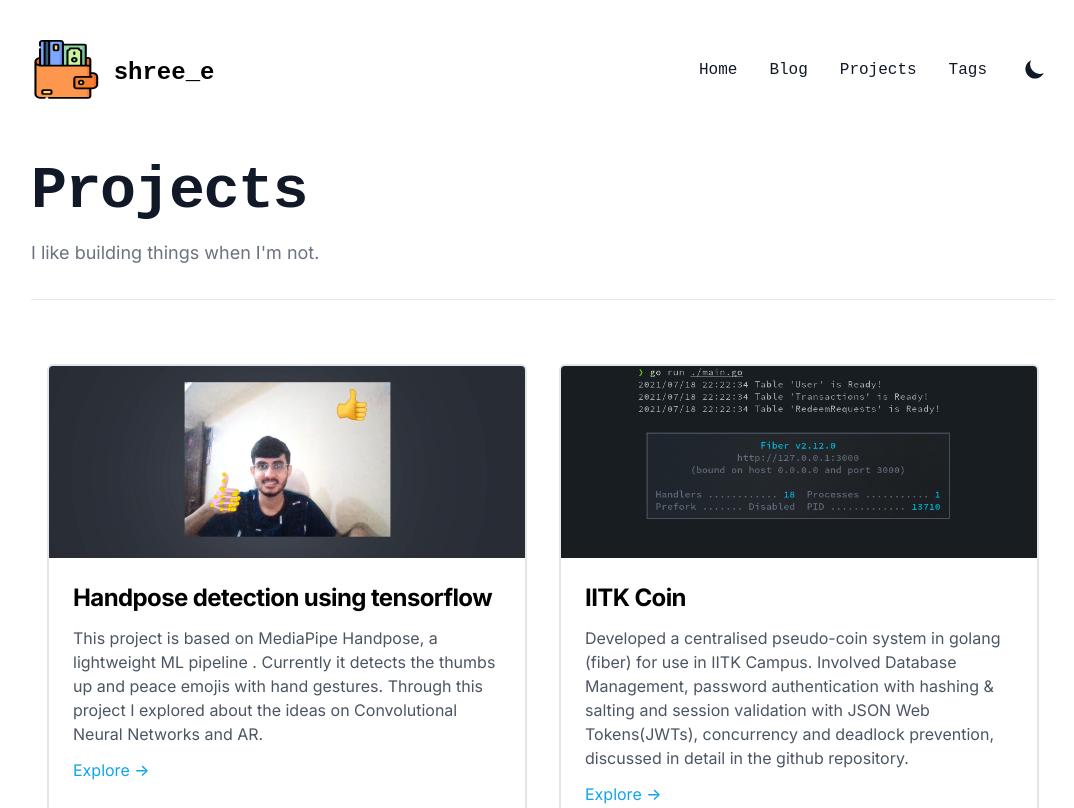
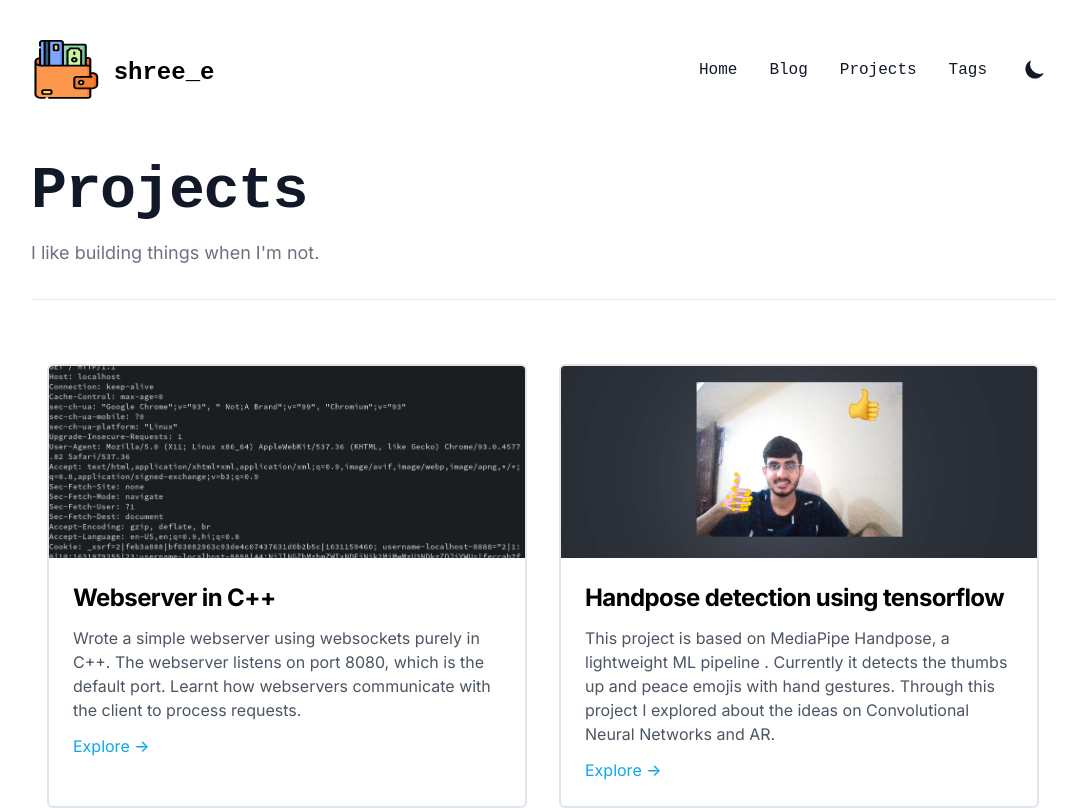
Before and after one commit to abhishekshree/abhishekshree.github.io, a Next.js app: page /projects in a window 1280 px wide. Shown: the top 808 px of the page, without its empty margins (97-1171 px from the left). Built offline with nearby package versions, Linux system fonts and the light colour scheme; what @tailwindcss/typography would draw is missing.

Commit message:
New Project added

```diff
--- a/data/projectsData.js
+++ b/data/projectsData.js
@@ -19,6 +19,12 @@ EXAMPLE:
 */
 
 const projectsData = [
+  {
+    title: 'Webserver in C++',
+    description: `Wrote a simple webserver using websockets purely in C++. The webserver listens on port 8080, which is the default port. Learnt how webservers communicate with the client to process requests.`,
+    imgSrc: '/static/images/pp/webserver.png',
+    href: 'https://github.com/abhishekshree/webserver-cpp',
+  },
   {
     title: 'Handpose detection using tensorflow',
     description: `This project is based on MediaPipe Handpose, a lightweight ML pipeline . Currently it detects the thumbs up and peace emojis with hand gestures. Through this project I explored about the ideas on Convolutional Neural Networks and AR.`,
--- a/package.json
+++ b/package.json
@@ -15,7 +15,6 @@
   "dependencies": {
     "@mapbox/rehype-prism": "^0.5.0",
     "@mdx-js/loader": "^1.6.22",
-    "@mdx-js/react": "^1.6.22",
     "@next/mdx": "10.0.8",
     "@tailwindcss/forms": "^0.2.1",
     "@tailwindcss/typography": "^0.3.1",
```
Also changed, not shown: public/static/images/pp/webserver.png (added).
